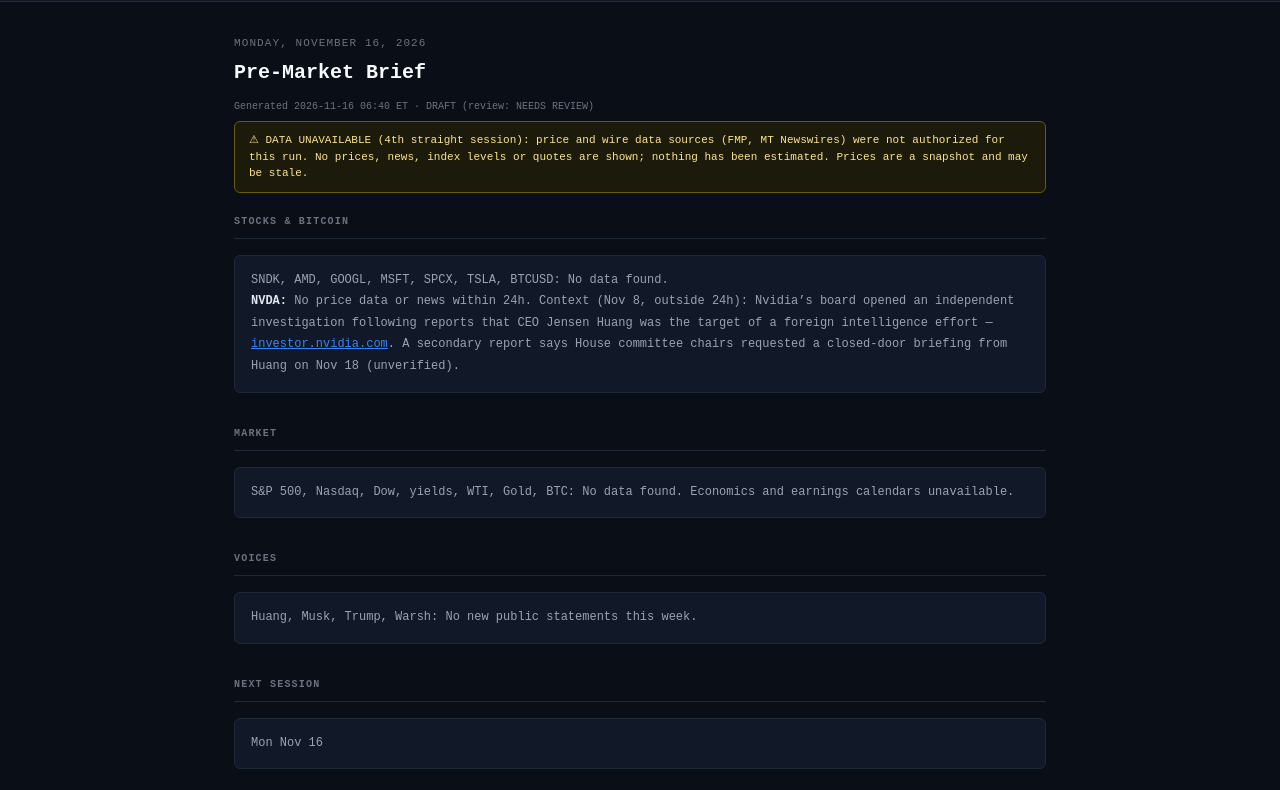
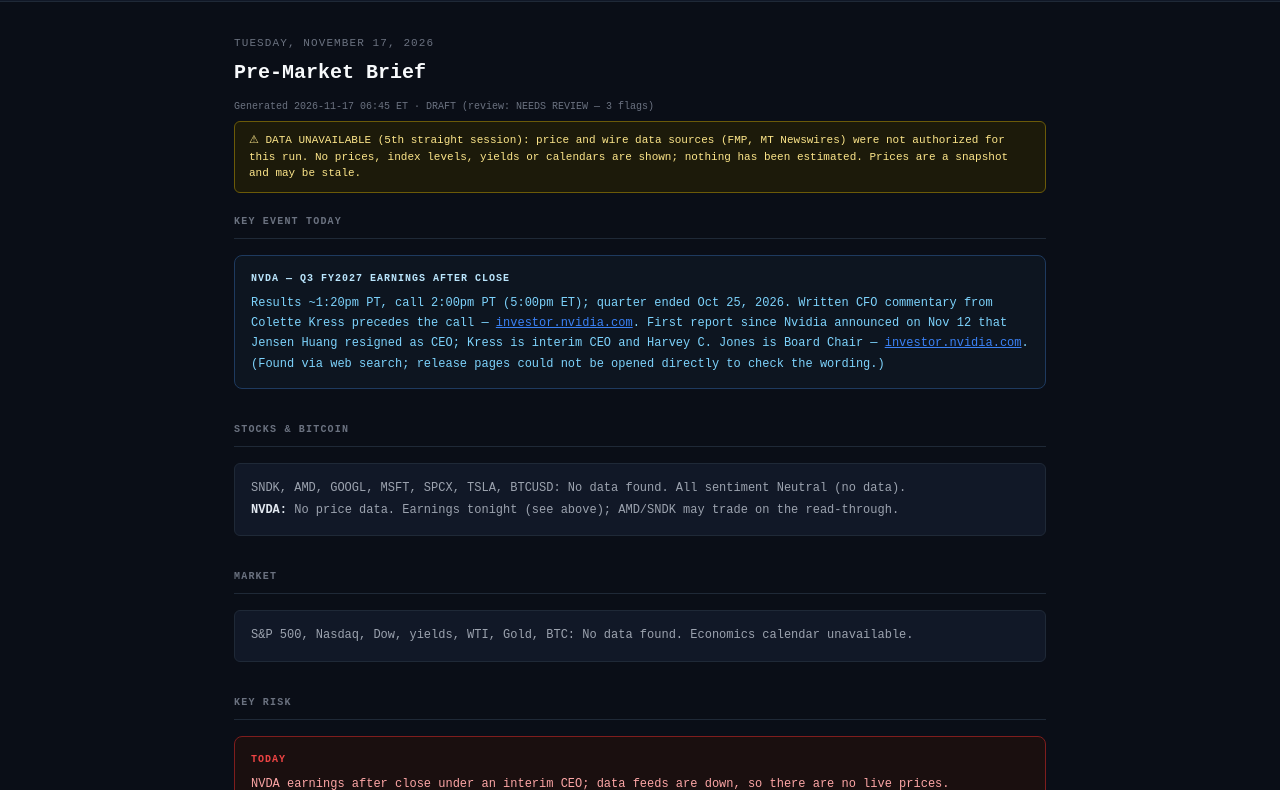
Before and after one commit to tkalden/sidestreet-briefs, a plain HTML site: page index.html in a window 1280 px wide. Shown: the part 49-839 px from the top of the page. Drawn offline with Linux system fonts and the light colour scheme.

Commit message:
brief: 2026-11-17 (data outage — connectors unauthorized)
Co-Authored-By: Claude Opus 5.5 <noreply@anthropic.com>
Claude-Session: https://claude.ai/code/session_01MDYv4ft5UNJFP9rLuZv3Fn

```diff
--- a/index.html
+++ b/index.html
@@ -3,7 +3,7 @@
 <head>
   <meta charset="UTF-8" />
   <meta name="viewport" content="width=device-width, initial-scale=1.0" />
-  <title>SideStreet Briefs &mdash; 2026-11-16</title>
+  <title>SideStreet Briefs &mdash; 2026-11-17</title>
   <style>
     :root {
       --bg: #0a0e17;
@@ -225,20 +225,24 @@
   </style>
 </head>
 <body>
-  <div class="topbar"><div class="logo">Side<span>Street</span> Briefs</div><div class="meta">2026-11-16</div></div>
+  <div class="topbar"><div class="logo">Side<span>Street</span> Briefs</div><div class="meta">2026-11-17</div></div>
   <div class="container">
-    <div class="brief-date">Monday, November 16, 2026</div>
+    <div class="brief-date">Tuesday, November 17, 2026</div>
     <div class="brief-title">Pre-Market Brief</div>
-    <div class="brief-generated">Generated 2026-11-16 06:40 ET &middot; DRAFT (review: NEEDS REVIEW)</div>
-    <div class="data-warning">&#9888; DATA UNAVAILABLE (4th straight session): price and wire data sources (FMP, MT Newswires) were not authorized for this run. No prices, news, index levels or quotes are shown; nothing has been estimated. Prices are a snapshot and may be stale.</div>
+    <div class="brief-generated">Generated 2026-11-17 06:45 ET &middot; DRAFT (review: NEEDS REVIEW &mdash; 3 flags)</div>
+    <div class="data-warning">&#9888; DATA UNAVAILABLE (5th straight session): price and wire data sources (FMP, MT Newswires) were not authorized for this run. No prices, index levels, yields or calendars are shown; nothing has been estimated. Prices are a snapshot and may be stale.</div>
+    <div class="section"><div class="section-header">Key Event Today</div>
+      <div class="catalyst-box"><div class="cat-label">NVDA &mdash; Q3 FY2027 earnings after close</div>Results ~1:20pm PT, call 2:00pm PT (5:00pm ET); quarter ended Oct 25, 2026. Written CFO commentary from Colette Kress precedes the call &mdash; <a href="https://investor.nvidia.com/news/press-release-details/2026/NVIDIA-Sets-Conference-Call-for-Third-Quarter-Financial-Results/" style="color:#3b82f6">investor.nvidia.com</a>. First report since Nvidia announced on Nov 12 that Jensen Huang resigned as CEO; Kress is interim CEO and Harvey C. Jones is Board Chair &mdash; <a href="https://investor.nvidia.com/news/press-release-details/2026/NVIDIA-Announces-CEO-Transition/" style="color:#3b82f6">investor.nvidia.com</a>. (Found via web search; release pages could not be opened directly to check the wording.)</div></div>
     <div class="section"><div class="section-header">Stocks &amp; Bitcoin</div>
-      <div class="market-block">SNDK, AMD, GOOGL, MSFT, SPCX, TSLA, BTCUSD: No data found.<br><strong>NVDA:</strong> No price data or news within 24h. Context (Nov 8, outside 24h): Nvidia&rsquo;s board opened an independent investigation following reports that CEO Jensen Huang was the target of a foreign intelligence effort &mdash; <a href="https://investor.nvidia.com/news/press-release-details/2026/Statement-from-NVIDIA-Board-of-Directors/" style="color:#3b82f6">investor.nvidia.com</a>. A secondary report says House committee chairs requested a closed-door briefing from Huang on Nov 18 (unverified).</div></div>
+      <div class="market-block">SNDK, AMD, GOOGL, MSFT, SPCX, TSLA, BTCUSD: No data found. All sentiment Neutral (no data).<br><strong>NVDA:</strong> No price data. Earnings tonight (see above); AMD/SNDK may trade on the read-through.</div></div>
     <div class="section"><div class="section-header">Market</div>
-      <div class="market-block">S&amp;P 500, Nasdaq, Dow, yields, WTI, Gold, BTC: No data found. Economics and earnings calendars unavailable.</div></div>
+      <div class="market-block">S&amp;P 500, Nasdaq, Dow, yields, WTI, Gold, BTC: No data found. Economics calendar unavailable.</div></div>
+    <div class="section"><div class="section-header">Key Risk</div>
+      <div class="risk-box"><div class="risk-label">Today</div>NVDA earnings after close under an interim CEO; data feeds are down, so there are no live prices.</div></div>
     <div class="section"><div class="section-header">Voices</div>
       <div class="market-block">Huang, Musk, Trump, Warsh: No new public statements this week.</div></div>
     <div class="section"><div class="section-header">Next Session</div>
-      <div class="market-block">Mon Nov 16</div></div>
+      <div class="market-block">Wed Nov 18</div></div>
     <p class="brief-generated">This brief is informational only and is not financial advice or a recommendation to buy or sell any security.</p>
   </div>
 </body>
```
